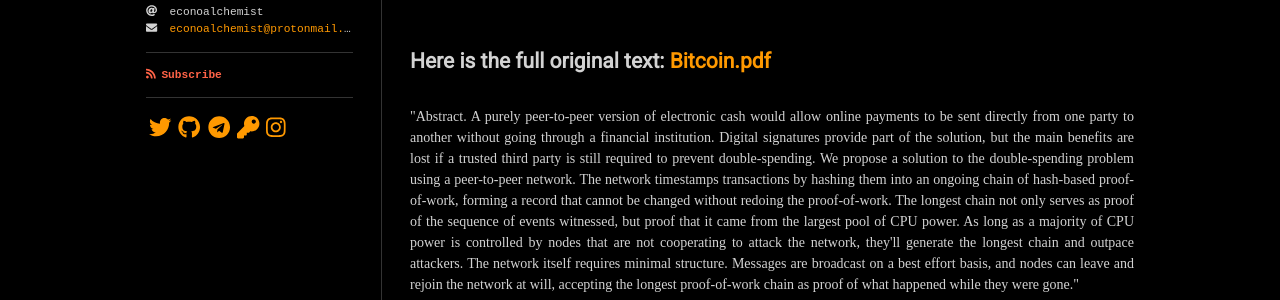
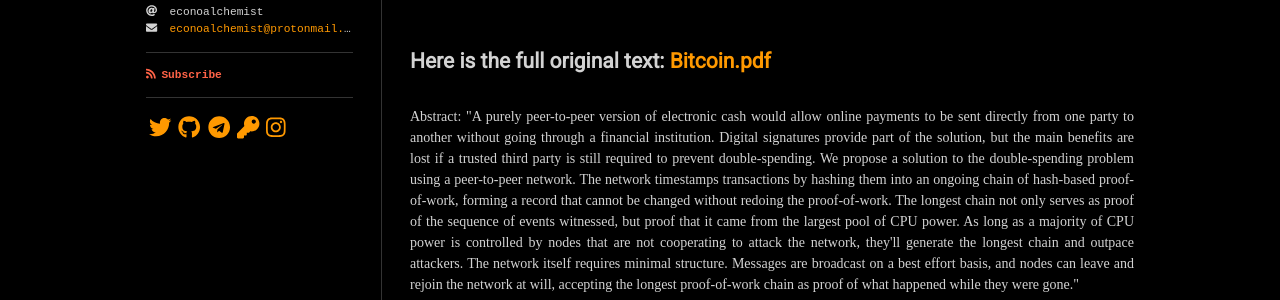
Before and after one commit to econoalchemist/econoalchemist.github.io, a Jekyll site: the page built from whitepaper.md, in a window 1280 px wide. Shown: the part 213-513 px from the top of the page. Built offline with Jekyll 4.4.1, drawn with Linux system fonts in a browser that asks for light colours; nearby versions of some CDN libraries; some web fonts are replaced; part of the change alters nothing that is shown.

```diff
--- a/whitepaper.md
+++ b/whitepaper.md
@@ -7,7 +7,7 @@ permalink: /whitepaper/
 ## Here is the full original text: [Bitcoin.pdf](/static/bitcoin.pdf)
 
 <div style="text-align: justify">
-"Abstract. A purely peer-to-peer version of electronic cash would allow online payments to be sent directly from one party to another without going through a financial institution. Digital signatures provide part of the solution, but the main benefits are lost if a trusted third party is still required to prevent double-spending. We propose a solution to the double-spending problem using a peer-to-peer network. The network timestamps transactions by hashing them into an ongoing chain of hash-based proof-of-work, forming a record that cannot be changed without redoing the proof-of-work. The longest chain not only serves as proof of the sequence of events witnessed, but proof that it came from the largest pool of CPU power. As long as a majority of CPU power is controlled by nodes that are not cooperating to attack the network, they'll generate the longest chain and outpace attackers. The network itself requires minimal structure. Messages are broadcast on a best effort basis, and nodes can leave and rejoin the network at will, accepting the longest proof-of-work chain as proof of what happened while they were gone."
+Abstract: "A purely peer-to-peer version of electronic cash would allow online payments to be sent directly from one party to another without going through a financial institution. Digital signatures provide part of the solution, but the main benefits are lost if a trusted third party is still required to prevent double-spending. We propose a solution to the double-spending problem using a peer-to-peer network. The network timestamps transactions by hashing them into an ongoing chain of hash-based proof-of-work, forming a record that cannot be changed without redoing the proof-of-work. The longest chain not only serves as proof of the sequence of events witnessed, but proof that it came from the largest pool of CPU power. As long as a majority of CPU power is controlled by nodes that are not cooperating to attack the network, they'll generate the longest chain and outpace attackers. The network itself requires minimal structure. Messages are broadcast on a best effort basis, and nodes can leave and rejoin the network at will, accepting the longest proof-of-work chain as proof of what happened while they were gone."
   </div>
 
 
```
